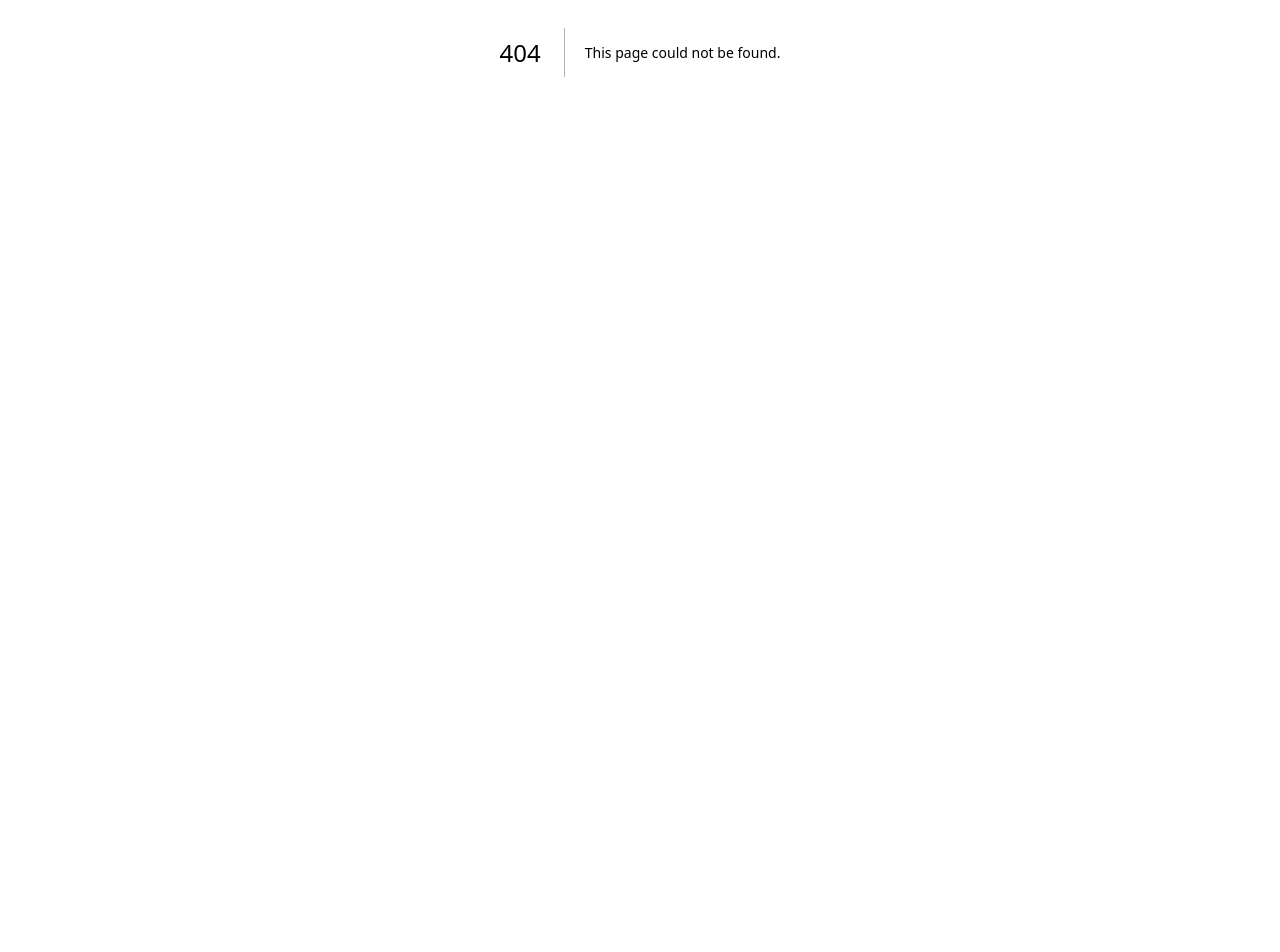
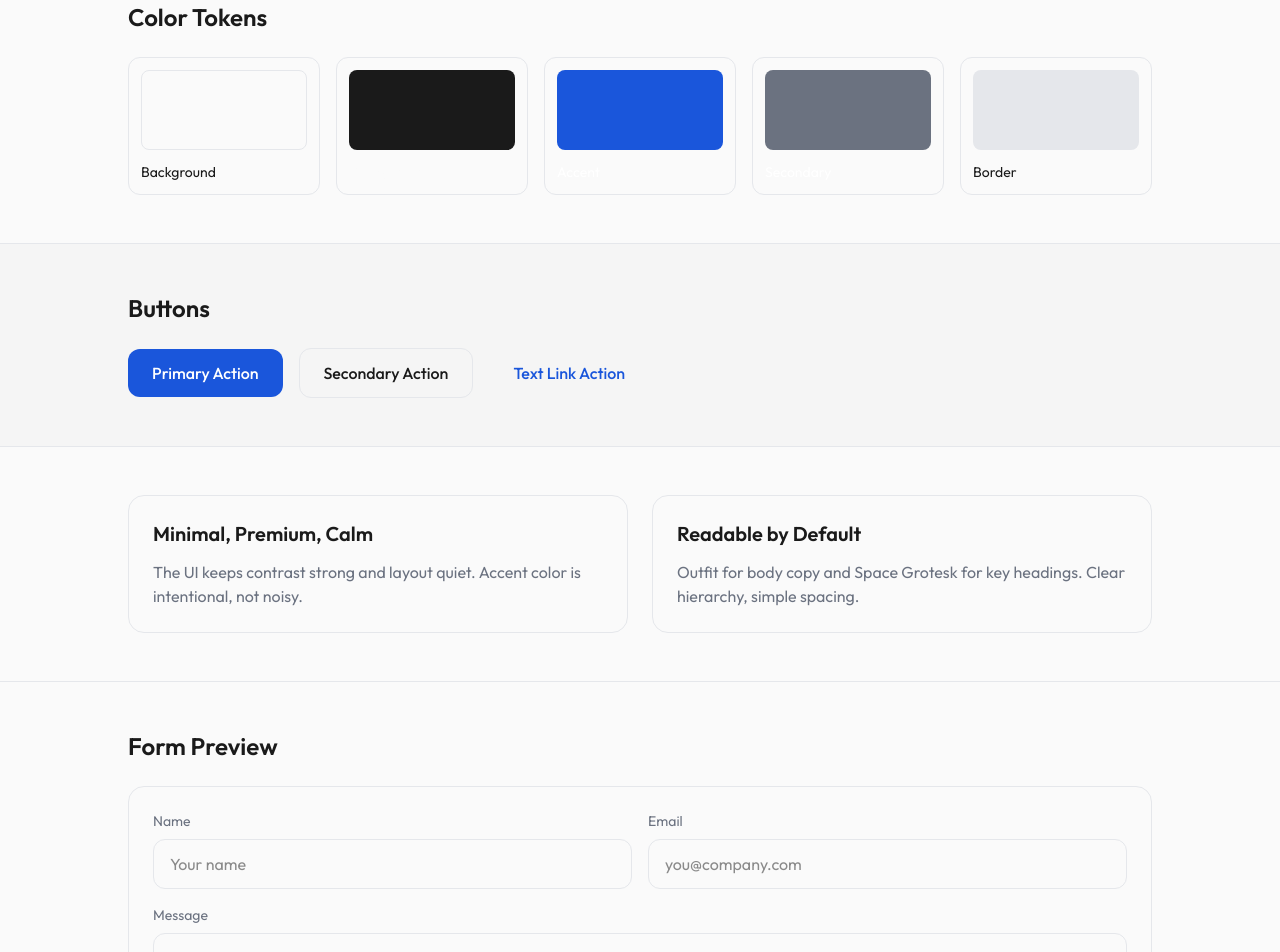
Before and after one commit to safarivis/lewkAi_website, a Next.js app: page /theme-preview in a window 1280 px wide. Before the commit this address had no page. Shown: the part 348-1300 px from the top of the page. Before the commit the page ends 800 px from the top, so only its background shows below. Built offline with nearby package versions, Linux system fonts and the light colour scheme.

Commit message:
chore: add LewkAI theme preview pages (route + static)

```diff
--- /dev/null
+++ b/app/theme-preview/page.tsx
@@ -0,0 +1,124 @@
+export default function ThemePreviewPage() {
+  return (
+    <main className="min-h-screen bg-background text-foreground">
+      <section className="border-b border-border bg-foreground/[0.02] px-6 py-16">
+        <div className="mx-auto max-w-5xl">
+          <p className="mb-3 text-sm uppercase tracking-[0.2em] text-secondary">LewkAI Theme</p>
+          <h1
+            className="text-4xl font-bold tracking-tight md:text-6xl"
+            style={{ fontFamily: "var(--font-space-grotesk)" }}
+          >
+            Website Theme Preview
+          </h1>
+          <p className="mt-6 max-w-2xl text-lg text-secondary">
+            This page previews the canonical LewkAI website theme: typography, colors, buttons,
+            cards, and form styling.
+          </p>
+        </div>
+      </section>
+
+      <section className="px-6 py-12">
+        <div className="mx-auto max-w-5xl">
+          <h2 className="mb-6 text-2xl font-semibold">Color Tokens</h2>
+          <div className="grid gap-4 sm:grid-cols-2 lg:grid-cols-5">
+            <Swatch name="background" className="bg-background border border-border" />
+            <Swatch name="foreground" className="bg-foreground" textClassName="text-background" />
+            <Swatch name="accent" className="bg-accent" textClassName="text-white" />
+            <Swatch name="secondary" className="bg-secondary" textClassName="text-white" />
+            <Swatch name="border" className="bg-border" />
+          </div>
+        </div>
+      </section>
+
+      <section className="border-y border-border bg-foreground/[0.02] px-6 py-12">
+        <div className="mx-auto max-w-5xl">
+          <h2 className="mb-6 text-2xl font-semibold">Buttons</h2>
+          <div className="flex flex-wrap items-center gap-4">
+            <button className="rounded-xl bg-accent px-6 py-3 font-medium text-white transition-opacity hover:opacity-90">
+              Primary Action
+            </button>
+            <button className="rounded-xl border border-border px-6 py-3 font-medium transition-colors hover:border-foreground">
+              Secondary Action
+            </button>
+            <button className="rounded-xl px-6 py-3 font-medium text-accent underline-offset-4 hover:underline">
+              Text Link Action
+            </button>
+          </div>
+        </div>
+      </section>
+
+      <section className="px-6 py-12">
+        <div className="mx-auto grid max-w-5xl gap-6 md:grid-cols-2">
+          <ThemeCard
+            title="Minimal, Premium, Calm"
+            body="The UI keeps contrast strong and layout quiet. Accent color is intentional, not noisy."
+          />
+          <ThemeCard
+            title="Readable by Default"
+            body="Outfit for body copy and Space Grotesk for key headings. Clear hierarchy, simple spacing."
+          />
+        </div>
+      </section>
+
+      <section className="border-t border-border px-6 py-12">
+        <div className="mx-auto max-w-5xl">
+          <h2 className="mb-6 text-2xl font-semibold">Form Preview</h2>
+          <form className="grid gap-4 rounded-2xl border border-border bg-background p-6 md:grid-cols-2">
+            <label className="flex flex-col gap-2 md:col-span-1">
+              <span className="text-sm text-secondary">Name</span>
+              <input
+                className="rounded-xl border border-border bg-background px-4 py-3 outline-none transition-shadow focus:ring-2 focus:ring-accent/40"
+                placeholder="Your name"
+              />
+            </label>
+            <label className="flex flex-col gap-2 md:col-span-1">
+              <span className="text-sm text-secondary">Email</span>
+              <input
+                className="rounded-xl border border-border bg-background px-4 py-3 outline-none transition-shadow focus:ring-2 focus:ring-accent/40"
+                placeholder="you@company.com"
+              />
+            </label>
+            <label className="flex flex-col gap-2 md:col-span-2">
+              <span className="text-sm text-secondary">Message</span>
+              <textarea
+                className="min-h-28 rounded-xl border border-border bg-background px-4 py-3 outline-none transition-shadow focus:ring-2 focus:ring-accent/40"
+                placeholder="Tell us what you want to build"
+              />
+            </label>
+            <div className="md:col-span-2">
+              <button className="rounded-xl bg-accent px-6 py-3 font-medium text-white transition-opacity hover:opacity-90">
+                Send
+              </button>
+            </div>
+          </form>
+        </div>
+      </section>
+    </main>
+  );
+}
+
+function Swatch({
+  name,
+  className,
+  textClassName = "text-foreground",
+}: {
+  name: string;
+  className: string;
+  textClassName?: string;
+}) {
+  return (
+    <div className="rounded-xl border border-border p-3">
+      <div className={`h-20 rounded-lg ${className}`} />
+      <p className={`mt-3 text-sm capitalize ${textClassName}`}>{name}</p>
+    </div>
+  );
+}
+
+function ThemeCard({ title, body }: { title: string; body: string }) {
+  return (
+    <article className="rounded-2xl border border-border bg-background p-6">
+      <h3 className="mb-3 text-xl font-semibold">{title}</h3>
+      <p className="text-secondary">{body}</p>
+    </article>
+  );
+}
--- /dev/null
+++ b/public/theme-preview.html
@@ -0,0 +1,81 @@
+<!doctype html>
+<html lang="en">
+  <head>
+    <meta charset="UTF-8" />
+    <meta name="viewport" content="width=device-width, initial-scale=1.0" />
+    <title>LewkAI Theme Preview</title>
+    <style>
+      :root {
+        --background: #fafafa;
+        --foreground: #1a1a1a;
+        --accent: #1a56db;
+        --secondary: #6b7280;
+        --border: #e5e7eb;
+      }
+      @media (prefers-color-scheme: dark) {
+        :root {
+          --background: #0a0a0a;
+          --foreground: #fafafa;
+          --accent: #3b82f6;
+          --secondary: #9ca3af;
+          --border: #27272a;
+        }
+      }
+      * { box-sizing: border-box; }
+      body {
+        margin: 0;
+        font-family: Inter, system-ui, -apple-system, Segoe UI, Roboto, sans-serif;
+        background: var(--background);
+        color: var(--foreground);
+      }
+      .wrap { max-width: 1000px; margin: 0 auto; padding: 32px 20px; }
+      .muted { color: var(--secondary); }
+      .grid { display: grid; gap: 16px; grid-template-columns: repeat(auto-fit, minmax(180px, 1fr)); }
+      .card { border: 1px solid var(--border); border-radius: 14px; padding: 16px; background: var(--background); }
+      .swatch { height: 70px; border-radius: 10px; border: 1px solid var(--border); }
+      .btns { display: flex; flex-wrap: wrap; gap: 12px; margin-top: 10px; }
+      .btn { border-radius: 12px; padding: 11px 16px; font-weight: 600; border: 1px solid var(--border); background: transparent; color: var(--foreground); }
+      .btn-primary { background: var(--accent); color: #fff; border-color: var(--accent); }
+      input, textarea {
+        width: 100%;
+        border: 1px solid var(--border);
+        background: var(--background);
+        color: var(--foreground);
+        border-radius: 10px;
+        padding: 10px 12px;
+        margin-top: 6px;
+      }
+      h1 { margin: 0 0 8px; }
+      h2 { margin: 24px 0 12px; }
+    </style>
+  </head>
+  <body>
+    <div class="wrap">
+      <h1>LewkAI Theme Preview</h1>
+      <p class="muted">Simple test page for colors, buttons, cards, and form fields.</p>
+
+      <h2>Colors</h2>
+      <div class="grid">
+        <div class="card"><div class="swatch" style="background: var(--background)"></div><p>background</p></div>
+        <div class="card"><div class="swatch" style="background: var(--foreground)"></div><p>foreground</p></div>
+        <div class="card"><div class="swatch" style="background: var(--accent)"></div><p>accent</p></div>
+        <div class="card"><div class="swatch" style="background: var(--secondary)"></div><p>secondary</p></div>
+        <div class="card"><div class="swatch" style="background: var(--border)"></div><p>border</p></div>
+      </div>
+
+      <h2>Buttons</h2>
+      <div class="btns">
+        <button class="btn btn-primary">Primary</button>
+        <button class="btn">Secondary</button>
+      </div>
+
+      <h2>Card + Form</h2>
+      <div class="card">
+        <p class="muted">This is the default card style.</p>
+        <label>Name<input placeholder="Your name" /></label>
+        <label>Email<input placeholder="you@company.com" /></label>
+        <label>Message<textarea rows="4" placeholder="Tell us what you need"></textarea></label>
+      </div>
+    </div>
+  </body>
+</html>
```
